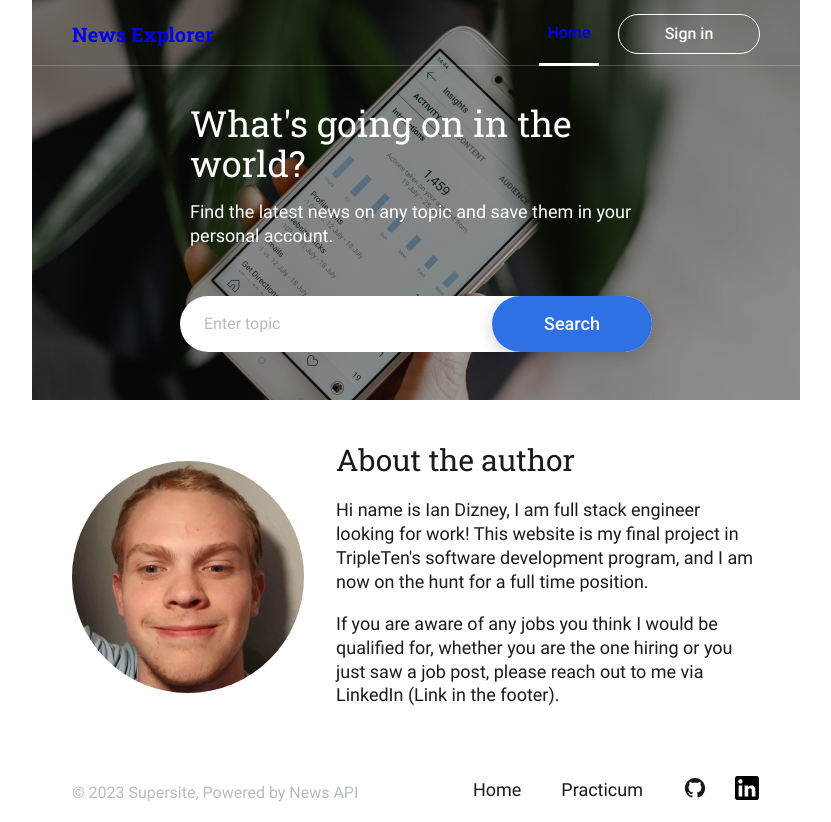
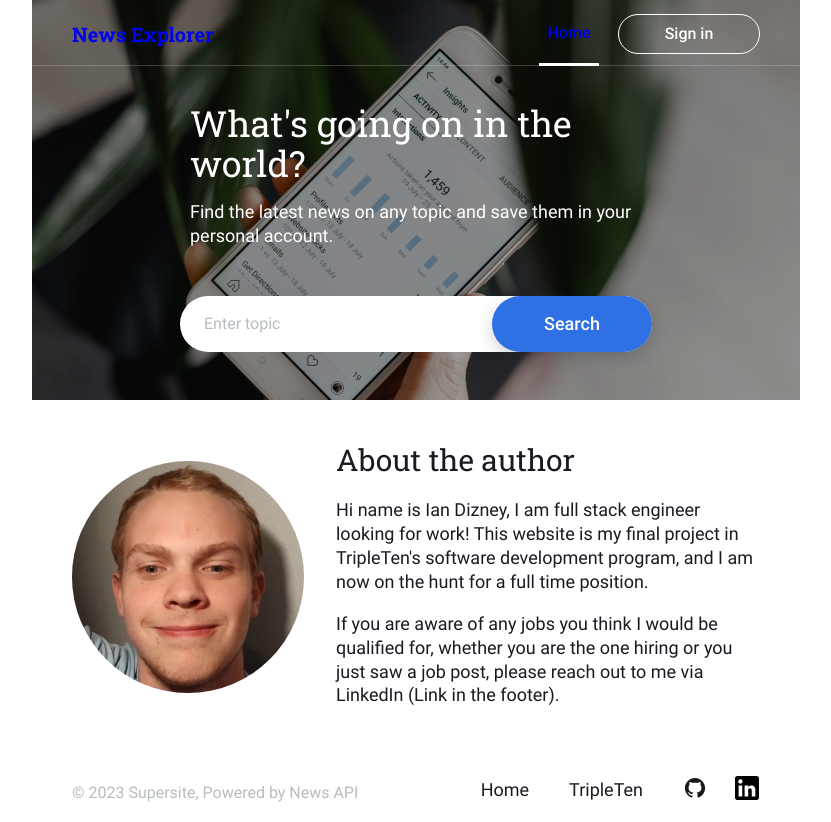
Before and after one commit to Ian-Diz/news-explorer-frontend, a React (Create React App) app: page / in a window 1280 px wide. Shown: the whole page, without its empty margins (224-1055 px from the left). Built offline with nearby package versions, Linux system fonts and the light colour scheme.

Commit message:
Fixed TripleTen name, fixed some on signin stuff

```diff
--- a/src/components/App.js
+++ b/src/components/App.js
@@ -35,6 +35,8 @@ function App() {
       .signIn(email, pw)
       .then((data) => {
         if (data.token) {
+          setToken(data.token);
+
           auth
             .checkToken(data.token)
             .then((res) => {
@@ -50,6 +52,10 @@ function App() {
               navigate("/saved-articles");
             })
             .catch((err) => console.log(err));
+
+          getArticles(data.token).then((data) => {
+            setSavedCards(data);
+          });
         }
       })
       .then(() => {
@@ -135,6 +141,8 @@ function App() {
     isBooked ? checkDelete(card) : checkDuplicate(card);
   };
 
+  console.log(token);
+
   const handleDeleteClick = (id, card) => {
     removeArticle(id, token)
       .then(() => {
@@ -205,6 +213,7 @@ function App() {
         })
         .then(() => {
           getArticles(jwt).then((data) => {
+            console.log(data);
             setSavedCards(data);
           });
         })
--- a/src/components/Footer.js
+++ b/src/components/Footer.js
@@ -16,7 +16,7 @@ const Footer = () => {
             className="footer__link"
             target="_blank"
           >
-            <button className="footer__text footer__button">Practicum</button>
+            <button className="footer__text footer__button">TripleTen</button>
           </Link>
         </div>
         <div className="footer__icons">
--- a/src/components/SavedNews.js
+++ b/src/components/SavedNews.js
@@ -16,6 +16,8 @@ const SavedNews = ({
   const [newsCards, setNewsCards] = React.useState([]);
   const [keywords, setKeywords] = React.useState([]);
   const [keywordsAmount, setKeywordsAmount] = React.useState(1);
+
+  console.log(savedCards);
 
   const keywordArray = [];
   const keywordSortableArray = [];
@@ -72,7 +74,7 @@ const SavedNews = ({
   React.useEffect(() => {
     setNewsCards([...new Map(savedCards.map((v) => [v.title, v])).values()]);
     // eslint-disable-next-line react-hooks/exhaustive-deps
-  }, []);
+  }, [savedCards]);
 
   return (
     <>
```
